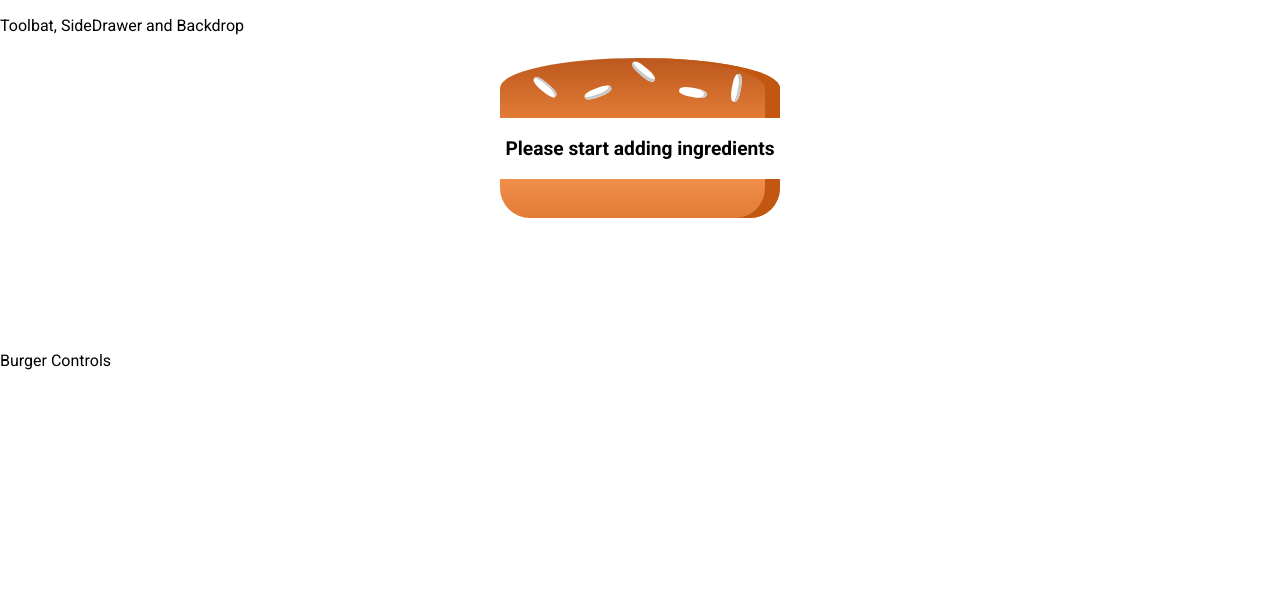
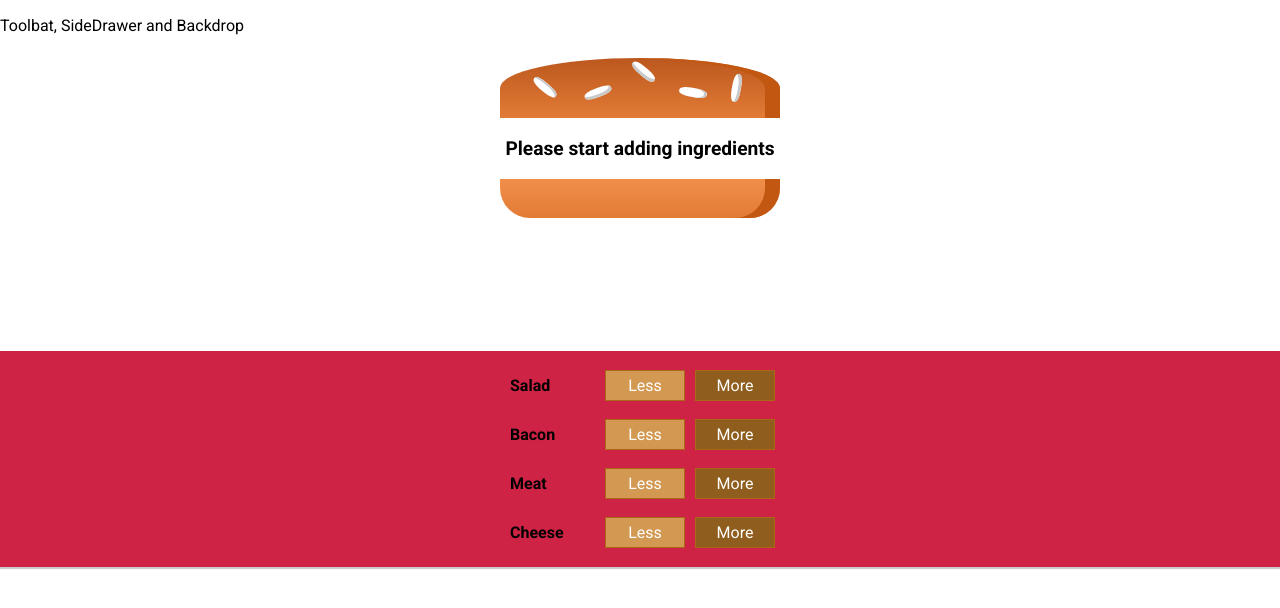
Before and after one commit to do-diegoortiz/react-burger-builder, a React app: page / in a window 1280 px wide. Shown: the top 608 px of the page. Built offline with nearby package versions, Linux system fonts and the light colour scheme.

Commit message:
Fixed PropTypes validation. Created button for adding ingredients as well as its logic working properly.

```diff
--- a/src/components/Burger/Burger.js
+++ b/src/components/Burger/Burger.js
@@ -4,23 +4,23 @@ import Ingredient from './Ingredient/Ingredient'
 
 const burger = props => {
   let ingredientsObjectToArray = Object.keys(props.ingredients)
-    .map(ingredient => {
-      return [...Array(props.ingredients[ingredient])].map((_, index) => {
-        return <Ingredient key={ingredient + index} type={ingredient} />
+    .map(ingredi => {
+      return [...Array(props.ingredients[ingredi])].map((_, i) => {
+        return <Ingredient key={ingredi + i} type={ingredi} />
       })
     })
     .reduce((acumulator, current) => {
       return acumulator.concat(current)
     }, [])
-    if(ingredientsObjectToArray.length === 0) {
-      ingredientsObjectToArray = <p>Please start adding ingredients</p>
-    }
-    console.log(ingredientsObjectToArray)
+
+  if(ingredientsObjectToArray.length === 0) {
+    ingredientsObjectToArray = <p>Please start adding ingredients</p>
+  }
   return (
     <div className={classes.Burger}>
-      <Ingredient type='bread-top' />
+      <Ingredient type="bread-top" />
       {ingredientsObjectToArray}
-      <Ingredient type='bread-bottom' />
+      <Ingredient type="bread-bottom" />
     </div>
   )
 }
--- /dev/null
+++ b/src/components/Burger/Controls/Control/Control.css
@@ -0,0 +1,56 @@
+.BuildControl {
+  display: flex;
+  justify-content: space-between;
+  align-items: center;
+  margin: 5px 0;
+}
+
+.BuildControl button {
+  display: block;
+  font: inherit;
+  padding: 5px;
+  margin: 0 5px;
+  width: 80px;
+  border: 1px solid #AA6817;
+  cursor: pointer;
+  outline: none;
+}
+
+.BuildControl button:disabled {
+  background-color: #AC9980;
+  border: 1px solid #7E7365;
+  color: #ccc;
+  cursor: default;
+}
+
+.BuildControl button:hover:disabled {
+  background-color: #AC9980;
+  color: #ccc;
+  cursor: not-allowed;
+}
+
+.Label {
+  padding: 10px;
+  font-weight: bold;
+  width: 80px;
+}
+
+.BuildControl .Less {
+  background-color: #D39952;
+  color: white;
+}
+
+.BuildControl .More {
+  background-color: #8F5E1E;
+  color: white;
+}
+
+.BuildControl .Less:hover, .BuildControl .Less:active {
+  background-color: #DAA972;
+  color: white;
+}
+
+.BuildControl .More:hover,.BuildControl .More:active {
+  background-color: #99703F;
+  color: white;
+}
--- /dev/null
+++ b/src/components/Burger/Controls/Control/Control.js
@@ -0,0 +1,12 @@
+import React from 'react'
+import classes from './Control.css'
+
+const control = props => (
+  <div className={classes.BuildControl}>
+    <div className={classes.Label}>{props.label}</div>
+    <button className={classes.Less}>Less</button>
+    <button className={classes.More} onClick={props.added}>More</button>
+  </div>
+)
+
+export default control
--- /dev/null
+++ b/src/components/Burger/Controls/Controls.css
@@ -0,0 +1,10 @@
+.BuildControls{
+  width: 100%;
+  background-color: #CF2345;
+  display: flex;
+  flex-flow: column;
+  align-items: center;
+  box-shadow: 0 2px 1px #ccc;
+  margin: auto;
+  padding: 10px 0
+}
--- /dev/null
+++ b/src/components/Burger/Controls/Controls.js
@@ -0,0 +1,25 @@
+import React from 'react'
+import classes from './Controls.css'
+import Control from '../Controls/Control/Control'
+
+const thecontrols = [
+  { label: 'Salad', type: 'salad' },
+  { label: 'Bacon', type: 'bacon' },
+  { label: 'Meat', type: 'meat' },
+  { label: 'Cheese', type: 'cheese' }
+]
+
+const controls = props => (
+  <div className={classes.BuildControls}>
+    {thecontrols.map(thecon => (
+      <Control
+        key={thecon.label}
+        label={thecon.label}
+        added={() => props.ingredientAdded(thecon.type)}
+        />
+    ))}
+
+  </div>
+)
+
+export default controls;
--- a/src/components/Burger/Ingredient/Ingredient.js
+++ b/src/components/Burger/Ingredient/Ingredient.js
@@ -40,7 +40,7 @@ class Ingredient extends Component {
 }
 
 Ingredient.propTypes = {
-  type: PropTypes.string.required
+  type: PropTypes.string.isRequired
 }
 
 export default Ingredient
--- a/src/containers/BurgerBuilder/BurgerBuilder.js
+++ b/src/containers/BurgerBuilder/BurgerBuilder.js
@@ -1,6 +1,14 @@
 import React, {Component} from 'react'
 import Aux from '../../hoc/Auxiliary'
 import Burger from '../../components/Burger/Burger'
+import Controls from '../../components/Burger/Controls/Controls'
+
+const PRICING = {
+  salad: 0.3,
+  cheese: 0.4,
+  meat: 1.3,
+  bacon: 0.7
+}
 
 class BurgerBuilder extends Component {
   state = {
@@ -9,13 +17,37 @@ class BurgerBuilder extends Component {
       bacon: 0,
       cheese: 0,
       meat: 0,
+    },
+    totalPrice: 4
+  }
+
+  addIngredientHandler = type => {
+    const currentQty = this.state.ingredients[type]
+    const newQty = currentQty + 1
+    const updatedIngredients = {
+      ...this.state.ingredients
     }
+    updatedIngredients[type] = newQty
+
+    const pricingAdition = PRICING[type]
+    const currentPrice = this.state.totalPrice
+    const newPrice = currentPrice + pricingAdition
+    console.log(type)
+    this.setState({totalPrice: newPrice, ingredients: updatedIngredients})
+
   }
+
+  removeIngredientHandler = type => {
+
+  }
+
   render() {
     return (
       <Aux>
         <Burger ingredients={this.state.ingredients}/>
-        <div>Burger Controls</div>
+        <Controls
+          ingredientAdded = {this.addIngredientHandler}
+        />
       </Aux>
     )
   }
```
